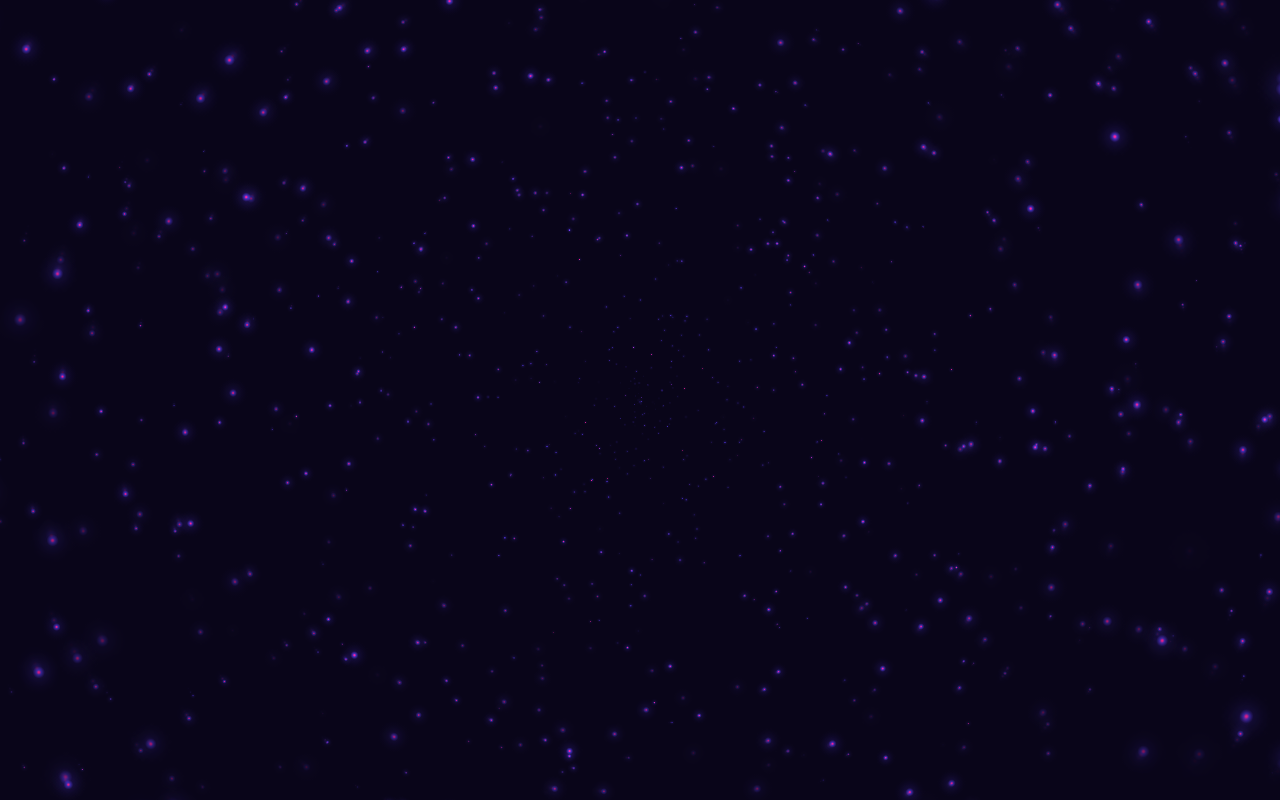
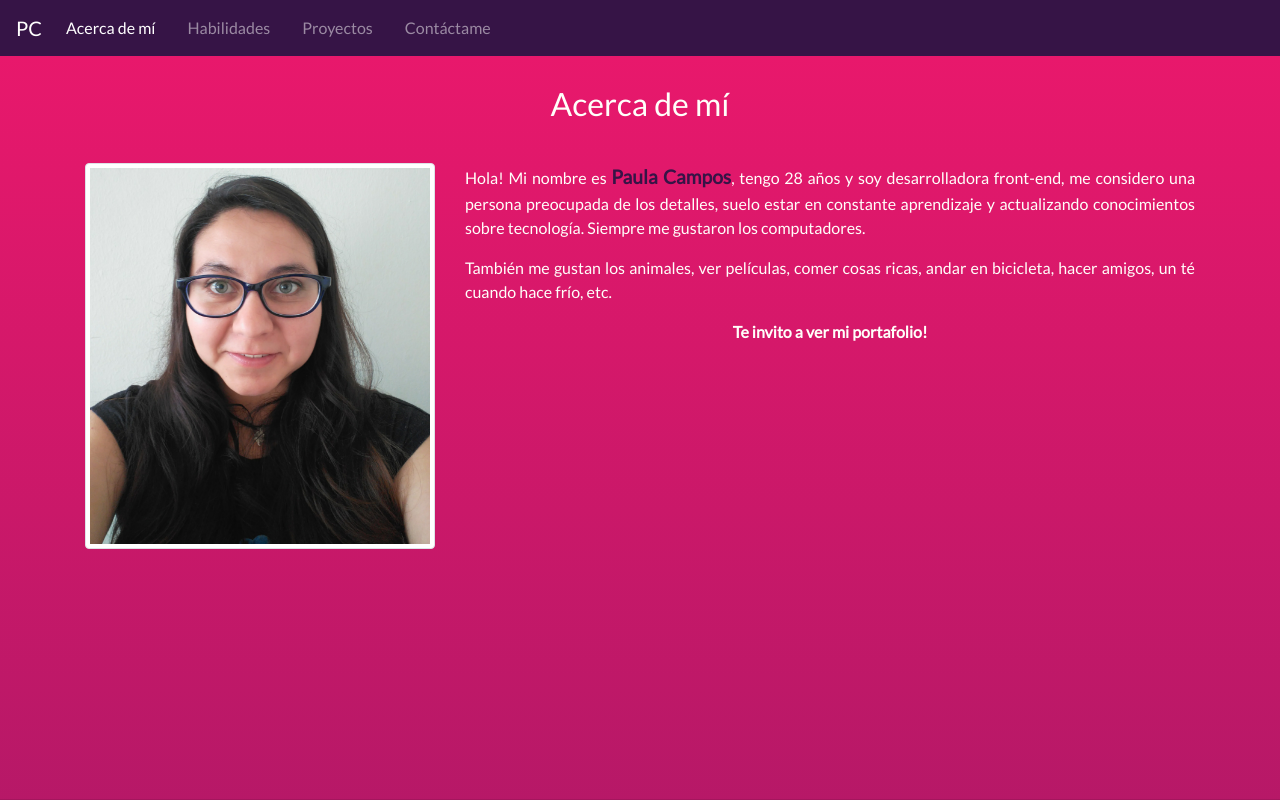
Before and after one commit to paucampos/paucampos.github.io, a plain HTML site: page index.html in a window 1280 px wide. Shown: the top 800 px of the page. Drawn offline with nearby package versions, Linux system fonts and the light colour scheme; animation ran at ten frames a second.

Commit message:
add favicon + splash + navbar + update let const

```diff
--- a/assets/css/style.css
+++ b/assets/css/style.css
@@ -1,19 +1,18 @@
 /*Paleta de colores Portafolio*/
 
-/*color: #EC186CFF, #8D2999FF, #6D206EFF, #361446FF, #141959FF, #403BEFFF;*/
 body {
   overflow-x: hidden; /* Oculta scroll horizontal */
   width: 100%;
   color: #fffffa;
-  font-family: 'Lato', sans-serif;
-  background: #EC186CFF;  /* fallback for old browsers */
-  background: -webkit-linear-gradient(to top, #141959FF, #EC186CFF);  /* Chrome 10-25, Safari 5.1-6 */
-  background: linear-gradient(to top, #141959FF, #EC186CFF); /* W3C, IE 10+/ Edge, Firefox 16+, Chrome 26+, Opera 12+, Safari 7+ */
+  font-family: "Lato", sans-serif;
+  background: #ec186cff; /* fallback for old browsers */
+  background: -webkit-linear-gradient(to top, #141959ff, #ec186cff); /* Chrome 10-25, Safari 5.1-6 */
+  background: linear-gradient(to top, #141959ff, #ec186cff); /* W3C, IE 10+/ Edge, Firefox 16+, Chrome 26+, Opera 12+, Safari 7+ */
 }
 
 .font-stroke {
   font-size: 1.2em;
-  color:#361446FF;
+  color: #361446ff;
 }
 
 .arroba {
@@ -24,7 +23,7 @@ h2 {
   padding: 1em;
 }
 
-#skills li{
+#skills li {
   padding: 1em;
   cursor: pointer;
 }
@@ -47,52 +46,61 @@ h2 {
 }
 
 .social li a:hover {
-  color: #EC186CFF;
+  color: #ec186cff;
   text-decoration: none;
 }
 
 /* barra */
-.navbar-nav li a:hover{
-  color: #EC186CFF;
-  background-color: #361446FF;
+.navbar-nav li a:hover {
+  color: #ec186cff;
+  background-color: #361446ff;
 }
 
-.btn-menu{
-  background-color: #EC186CFF;
-  color:#fff;
+.btn-menu {
+  background-color: #ec186cff;
+  color: #fff;
 }
 
 .navbar-nav li {
   padding-right: 1em;
 }
 
-.bg-navbar, .dropdown-menu {
-  background-color: #361446FF;
+.bg-navbar,
+.dropdown-menu {
+  background-color: #361446ff;
 }
 
-.navbar a{
-    color:  #fff;
+.navbar a {
+  color: #fff;
 }
 /* fin barra */
 
-#about, #skills, #projects, #contact-me{
-  border-bottom: 0.1em solid rgba(1,1,1,0.1);
+#about,
+#skills,
+#projects,
+#contact-me {
+  border-bottom: 0.1em solid rgba(1, 1, 1, 0.1);
 }
 
 .card-body {
-  color: #403BEFFF;
+  color: #403befff;
 }
 
 .carousel-item img {
   height: 50vh;
-  width: auto!important;
+  width: auto !important;
 }
 
-#about, #skills, #projects, #my-projects, #contact-me {
+#about,
+#skills,
+#projects,
+#my-projects,
+#contact-me {
   padding-top: 3.3em;
 }
 
-#about, #skills {
+#about,
+#skills {
   min-height: 100vh;
 }
 
@@ -101,15 +109,16 @@ h2 {
 }
 
 .btn-code {
-  background-color: #EC186CFF;
+  background-color: #ec186cff;
   color: #fff;
 }
 
 .btn-demo {
-  background-color: #EC186CFF;
+  background-color: #ec186cff;
   color: #fff;
 }
-.btn-code, .btn-demo {
+.btn-code,
+.btn-demo {
   margin-bottom: 0.5em;
 }
 
@@ -124,35 +133,35 @@ footer {
   bottom: 0;
   padding-top: 0.5em;
   padding-bottom: 0.1em;
-  background-color: rgba(0,0,0,0.5);
+  background-color: rgba(0, 0, 0, 0.5);
 }
 
 /* Contacto */
 
 textarea.form-control {
-    height: 8em;
+  height: 8em;
 }
 
 .submit {
   font-size: 1.1em;
   float: right;
   margin-top: 0.5em;
-  background-color: rgba(0,0,0,0.2);
+  background-color: rgba(0, 0, 0, 0.2);
   color: #fff;
-  border: 2px solid
+  border: 2px solid;
 }
 
 .submit:hover {
-  color: #EC186CFF;
-  background-color: #361446FF;
+  color: #ec186cff;
+  background-color: #361446ff;
   /* opacity: 0.5; */
 }
 
 .card-body {
   color: #fffffa;
-  background: #EC186CFF;  /* fallback for old browsers */
-  background: -webkit-linear-gradient(to top, #141959FF, #EC186CFF);  /* Chrome 10-25, Safari 5.1-6 */
-  background: linear-gradient(to top, #141959FF, #EC186CFF); /* W3C, IE 10+/ Edge, Firefox 16+, Chrome 26+, Opera 12+, Safari 7+ */
+  background: #ec186cff; /* fallback for old browsers */
+  background: -webkit-linear-gradient(to top, #141959ff, #ec186cff); /* Chrome 10-25, Safari 5.1-6 */
+  background: linear-gradient(to top, #141959ff, #ec186cff); /* W3C, IE 10+/ Edge, Firefox 16+, Chrome 26+, Opera 12+, Safari 7+ */
 }
 
 .card-text {
@@ -161,7 +170,33 @@ textarea.form-control {
 
 /* Canvas */
 .canvas {
-  background: #141959FF;
+  background: #141959ff;
   overflow: hidden;
   width: 100%;
 }
+
+.splash {
+  position: fixed;
+  top: 0;
+  left: 0;
+  width: 100%;
+  height: 100vh;
+  z-index: 200;
+  /* background: black; */
+  /* color: white; */
+}
+
+@keyframes fadeIn {
+  to {
+    opacity: 1;
+  }
+}
+
+.fade-in {
+  opacity: 0;
+  animation: fadeIn 1s ease-in forwards;
+}
+
+.display-none {
+  display: none;
+}
--- a/assets/js/app.js
+++ b/assets/js/app.js
@@ -1,20 +1,23 @@
 // CANVAS
-var canvas = document.querySelector('canvas'),
-  ctx = canvas.getContext("2d"),
-  w = canvas.width = window.innerWidth,
-  h = canvas.height = window.innerHeight,
+let canvas = document.querySelector('canvas'),
+  ctx = canvas.getContext('2d'),
+  w = (canvas.width = window.innerWidth),
+  h = (canvas.height = window.innerHeight),
   hue = 250,
   stars = [],
   count = 0,
   maxStars = 1400;
 
 // Cache gradient
-var canvas2 = document.createElement('canvas'),
+let canvas2 = document.createElement('canvas'),
   ctx2 = canvas2.getContext('2d');
+
 canvas2.width = 100;
 canvas2.height = 100;
-  half = canvas2.width / 2,
-  gradient2 = ctx2.createRadialGradient(half, half, 0, half, half, half);
+
+const HALF = canvas2.width / 2,
+  gradient2 = ctx2.createRadialGradient(HALF, HALF, 0, HALF, HALF, HALF);
+
 gradient2.addColorStop(0.025, '#EC186CFF');
 gradient2.addColorStop(0.1, 'hsl(' + hue + ', 61%, 33%)');
 gradient2.addColorStop(0.25, 'hsl(' + hue + ', 64%, 6%)');
@@ -22,9 +25,9 @@ var canvas2 = document.createElement('canvas'),
 
 ctx2.fillStyle = gradient2;
 ctx2.beginPath();
-ctx2.arc(half, half, half, 0, Math.PI * 2);
+ctx2.arc(HALF, HALF, HALF, 0, Math.PI * 2);
 ctx2.fill();
-// End cache
+// End cache gradient
 
 function random(min, max) {
   if (arguments.length < 2) {
@@ -33,22 +36,21 @@ function random(min, max) {
   }
 
   if (min > max) {
-    var hold = max;
+    const HOLD = max;
     max = min;
-    min = hold;
+    min = HOLD;
   }
 
   return Math.floor(Math.random() * (max - min + 1)) + min;
 }
 
 function maxOrbit(x, y) {
-  var max = Math.max(x, y),
-    diameter = Math.round(Math.sqrt(max * max + max * max));
+  const MAX = Math.max(x, y),
+    diameter = Math.round(Math.sqrt(MAX * MAX + MAX * MAX));
   return diameter / 2;
 }
 
-var Star = function () {
-
+function Star() {
   this.orbitRadius = random(maxOrbit(w, h));
   this.radius = random(60, this.orbitRadius) / 12;
   this.orbitX = w / 2;
@@ -59,11 +61,11 @@ var Star = function () {
 
   count++;
   stars[count] = this;
-}
+};
 
 Star.prototype.draw = function () {
-  var x = Math.sin(this.timePassed) * this.orbitRadius + this.orbitX,
-    y = Math.cos(this.timePassed) * this.orbitRadius + this.orbitY,
+  const X = Math.sin(this.timePassed) * this.orbitRadius + this.orbitX,
+    Y = Math.cos(this.timePassed) * this.orbitRadius + this.orbitY,
     twinkle = random(10);
 
   if (twinkle === 1 && this.alpha > 0) {
@@ -73,31 +75,37 @@ Star.prototype.draw = function () {
   }
 
   ctx.globalAlpha = this.alpha;
-  ctx.drawImage(canvas2, x - this.radius / 2, y - this.radius / 2, this.radius, this.radius);
+  ctx.drawImage(canvas2, X - this.radius / 2, Y - this.radius / 2, this.radius, this.radius);
   this.timePassed += this.speed;
-}
+};
 
-for (var i = 0; i < maxStars; i++) {
+for (let i = 0; i < maxStars; i++) {
   new Star();
 }
 
 function animation() {
   ctx.globalCompositeOperation = 'source-over';
-  ctx.globalAlpha = 0.8;
+  ctx.globalAlpha = .8;
   ctx.fillStyle = 'hsla(' + hue + ', 64%, 6%, 1)';
-  ctx.fillRect(0, 0, w, h)
+  ctx.fillRect(0, 0, w, h);
+  ctx.globalCompositeOperation = 'lighter';
 
-  ctx.globalCompositeOperation = 'lighter';
-  for (var i = 1, l = stars.length; i < l; i++) {
-    stars[i].draw();
-  };
+  stars.forEach((star) => {
+    star.draw();
+  });
 
   window.requestAnimationFrame(animation);
 }
 
 animation();
 
-// HOVER ICONS SKILLS
-// $("#skills li i").hover(function() {
-//   $(this).toggleClass("fa-4x");
-// });
+// Splash
+const splash = document.querySelector('.splash');
+const portfolio = document.querySelector('.portfolio');
+
+document.addEventListener('DOMContentLoaded', (e) => {
+  setTimeout(() => {
+    portfolio.classList.remove('display-none');
+    splash.classList.add('display-none');
+  }, 2800);
+});
--- a/index.html
+++ b/index.html
@@ -4,8 +4,7 @@
   <meta charset="UTF-8">
   <meta http-equiv="X-UA-Compatible" content="IE=edge">
   <meta name="viewport" content="width=device-width, user-scalable=no, initial-scale=1.0, maximum-scale=1.0, minimum-scale=1.0">
-  <!-- Agregar favicon -->
-  <!-- <link rel="icon" type="image/ico" href="img/favicon.ico"> -->
+  <link rel="icon" type="image/ico" href="assets/img/favicon-32-32.ico">
   <title>Portafolio</title>
   <!-- bootstrap v4 -->
   <link rel="stylesheet" href="https://maxcdn.bootstrapcdn.com/bootstrap/4.0.0/css/bootstrap.min.css">
@@ -14,17 +13,19 @@
   <link rel="stylesheet" href="assets/css/style.css">
 </head>
 <body>
-  <div id="home">
-    <canvas class="canvas"></canvas>
+  <div id="home" class="splash">
+    <canvas class="canvas fade-in"></canvas>
   </div>
+
+  <div class="portfolio display-none">
     <!-- NAVBAR -->
-  <!-- <nav class="navbar navbar-expand-lg fixed-top bg-navbar">
+    <nav class="navbar navbar-expand-lg navbar-dark bg-navbar fixed-top" aria-label="navbar">
       <a class="navbar-brand" href="#">PC</a>
-    <button class="btn-menu navbar-toggler" type="button" data-toggle="collapse" data-target="#navbarNavDropdown" aria-controls="navbarNavDropdown"
-      aria-expanded="false" aria-label="Toggle navigation">
+      <button class="btn-menu navbar-toggler" type="button" data-toggle="collapse" data-target="#navbarSupportedContent" aria-controls="navbarSupportedContent" aria-expanded="false" aria-label="Toggle navigation">
         <span class="navbar-toggler-icon"></span>
       </button>
-    <div class="collapse navbar-collapse" id="navbarNavDropdown">
+
+      <div class="collapse navbar-collapse" id="navbarSupportedContent">
         <ul class="navbar-nav">
           <li class="nav-item active">
             <a class="nav-link" href="#about">Acerca de mí
@@ -40,19 +41,9 @@
           <li class="nav-item">
             <a class="nav-link" href="#contact-me">Contáctame</a>
           </li>
-        <!-- Idioma -->
-        <!-- <li class="nav-item dropdown">
-          <a class="nav-link dropdown-toggle" href="#" id="navbarDropdownMenuLink" data-toggle="dropdown" aria-haspopup="true" aria-expanded="false">
-            Idioma
-          </a>
-          <div class="dropdown-menu" aria-labelledby="navbarDropdownMenuLink">
-            <a class="dropdown-item" href="#">Español</a>
-            <a class="dropdown-item" href="#">English</a>
+         </ul>
       </div>
-        </li> -->
-      <!-- </ul>
-    </div>
-  </nav> -->
+    </nav>
 
     <!-- ABOUT -->
     <section id="about">
@@ -62,8 +53,7 @@
             <h2 class="text-center">Acerca de mí</h2>
           </div>
           <div id="img-profile" class="col-sm-4 col-12">
-          <img src="assets/img/port.jpg" class="img-thumbnail rounded" alt="profile-img">
-          <!-- <h3 class="text-center">Paula Campos</h3> -->
+            <img src="assets/img/port.jpg" class="img-thumbnail rounded mb-3" alt="profile-img">
           </div>
           <div id="description" class="col-12 col-sm-8">
             <p class="text-justify">Hola! Mi nombre es <span class="font-stroke font-weight-bold">Paula Campos</span>, tengo 28 años y soy desarrolladora front-end, me considero una persona preocupada de los detalles, suelo estar en constante aprendizaje y actualizando conocimientos sobre tecnología. Siempre me gustaron los computadores.</p>
@@ -112,7 +102,6 @@
                 <li data-target="#carouselExampleIndicators" data-slide-to="0" class="active"></li>
                 <li data-target="#carouselExampleIndicators" data-slide-to="1"></li>
                 <li data-target="#carouselExampleIndicators" data-slide-to="2"></li>
-              <!-- <li data-target="#carouselExampleIndicators" data-slide-to="3"></li> -->
               </ol>
               <div class="carousel-inner">
                 <div class="carousel-item active">
@@ -124,9 +113,6 @@
                 <div class="carousel-item">
                   <img class="d-block mx-auto" src="assets/img/pokedex_preview.png" alt="Third slide">
                 </div>
-              <!-- <div class="carousel-item">
-                <img class="d-block mx-auto" src="assets/img/watch_this_review.png" alt="Fourth slide">
-              </div> -->
               </div>
               <a class="carousel-control-prev" href="#carouselExampleIndicators" role="button" data-slide="prev">
                 <span class="carousel-control-prev-icon" aria-hidden="true"></span>
@@ -143,14 +129,14 @@
         <div class="container">
           <div id="my-projects" class="col-12 col-sm-12">
             <div class="row">
-            <!-- <div class="col-12 col-sm-6 col-md-6 col-lg-3">
+            <!--  <div class="col-12 col-sm-6 col-md-6 col-lg-3">
                 <div class="card" >
                   <img class="card-img-top" src="assets/img/PhotoBooth(DragAndDrop).png" alt="Card image cap">
                   <div class="card-body">
                     <h5 class="card-title">Insta Collage</h5>
                     <p class="card-text">Uso de API Drag and Drop.</p>
                     <a href="https://github.com/pauliih/insta-collage/" target="_blank" class="btn btn-code">Código</a>
-                  <a href="https://pauliih.github.io/insta-collage/" target="_blank" class="btn btn-demo">DEMO</a>
+                    <a href="https://pauliih.github.io/insta-collage/" target="_blank" class="btn btn-demo">Demo</a>
                   </div>
                 </div>
               </div> -->
@@ -161,7 +147,7 @@
                     <h5 class="card-title">Dobby Spa</h5>
                     <p class="card-text">Página realizada con SASS</p>
                     <a href="https://github.com/pauliih/dobby-spa" target="_blank" class="btn btn-code">Código</a>
-                  <a href="https://pauliih.github.io/dobby-spa" target="_blank" class="btn btn-demo">DEMO</a>
+                    <a href="https://pauliih.github.io/dobby-spa" target="_blank" class="btn btn-demo">Demo</a>
                   </div>
                 </div>
               </div>
@@ -268,10 +254,11 @@
         </div>
       </div>
     </section>
-  <!-- FOOTER -->
+
     <footer>
       <p class="text-center">PAULA CAMPOS ©2018</p>
     </footer>
+  </div>
 
   <script src="https://code.jquery.com/jquery-3.2.1.slim.min.js" integrity="sha384-KJ3o2DKtIkvYIK3UENzmM7KCkRr/rE9/Qpg6aAZGJwFDMVNA/GpGFF93hXpG5KkN"
     crossorigin="anonymous"></script>
```
Also changed, not shown: assets/img/favicon-32-32.ico (added). Lines whose indentation alone changed are shown as unchanged.
